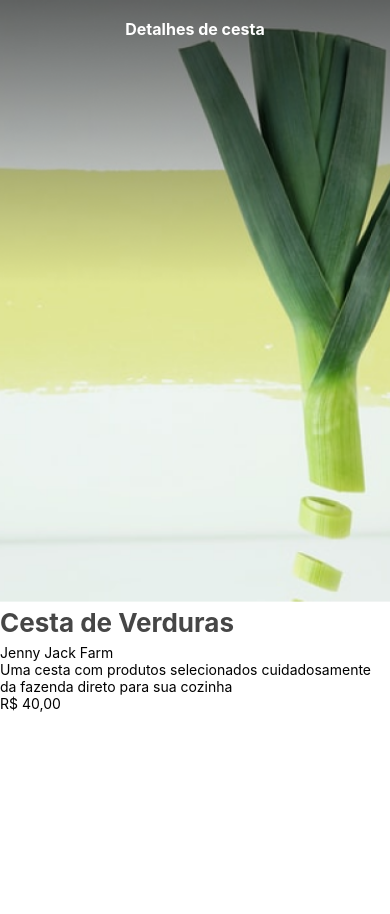
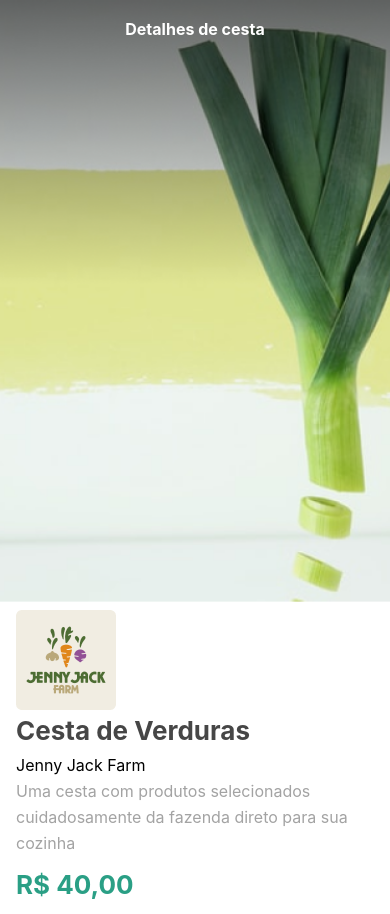
Before and after one commit to ilima12/Org-Cesta, a React Native app: screen / in a window 390 px wide. Before the commit the page ends 844 px from the top, so only its background shows below. Built offline with nearby package versions, Linux system fonts and the light colour scheme.

Commit message:
Detalhes da cesta
css da descrição, nomeFazenda e seleç~~ao da imagem da fazenda no nome

```diff
--- a/src/telas/cesta.js
+++ b/src/telas/cesta.js
@@ -2,6 +2,7 @@
 import {StyleSheet, Image, Dimensions, Text, View} from 'react-native'
 
 import topo from '../../assets/topo.png';
+import logo from '../../assets/logo.png';
 
 const width = Dimensions.get('screen').width;
 
@@ -10,15 +11,16 @@
     <Image source={topo} style={estilos.topo}/>
     <Text style={estilos.titulo}>Detalhes de cesta</Text>
 
-    <View>
+    <View style={estilos.cesta}>
+        <Image source={logo} />
         <Text style={estilos.nome}>Cesta de Verduras</Text>
-        <Text>Jenny Jack Farm</Text>
-        <Text>
+        <Text style={estilos.nomeFazenda}>Jenny Jack Farm</Text>
+        <Text style={estilos.descricao}>
             Uma cesta com produtos selecionados
             cuidadosamente da fazenda direto para
             sua cozinha
         </Text>
-        <Text>R$ 40,00</Text>
+        <Text style={estilos.preco}>R$ 40,00</Text>
     </View>
     </>
 }
@@ -39,11 +41,32 @@
         fontWeight: "bold",
         padding: 16
     },
+    cesta: {
+        paddingVertical: 8,
+        paddingHorizontal: 16,
+    },
     nome: {
         color: "#464646",
         fontSize: 26,
         lineHeight: 42,
         fontWeight: "bold",
+    },
+    nomeFazenda: {
+        fontSize: 16,
+        lineHeight: 26,
+    },
+    descricao: {
+        color: "#A3A3A3",
+        fontSize: 16,
+        lineHeight: 26,
+
+    },
+    preco: {
+        color: "#2A9F85",
+        fontWeight: "bold",
+        fontSize: 26,
+        lineHeight:42,
+        marginTop: 8,
     }
 
-})
+});
```
